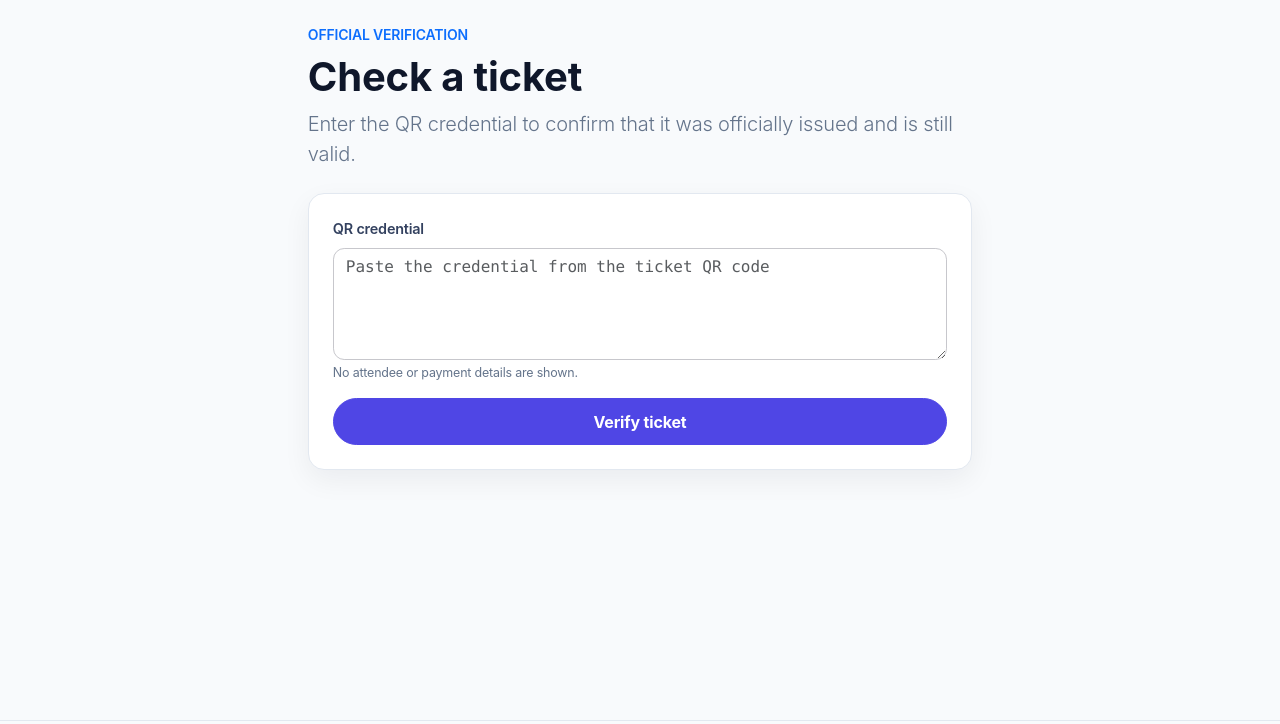
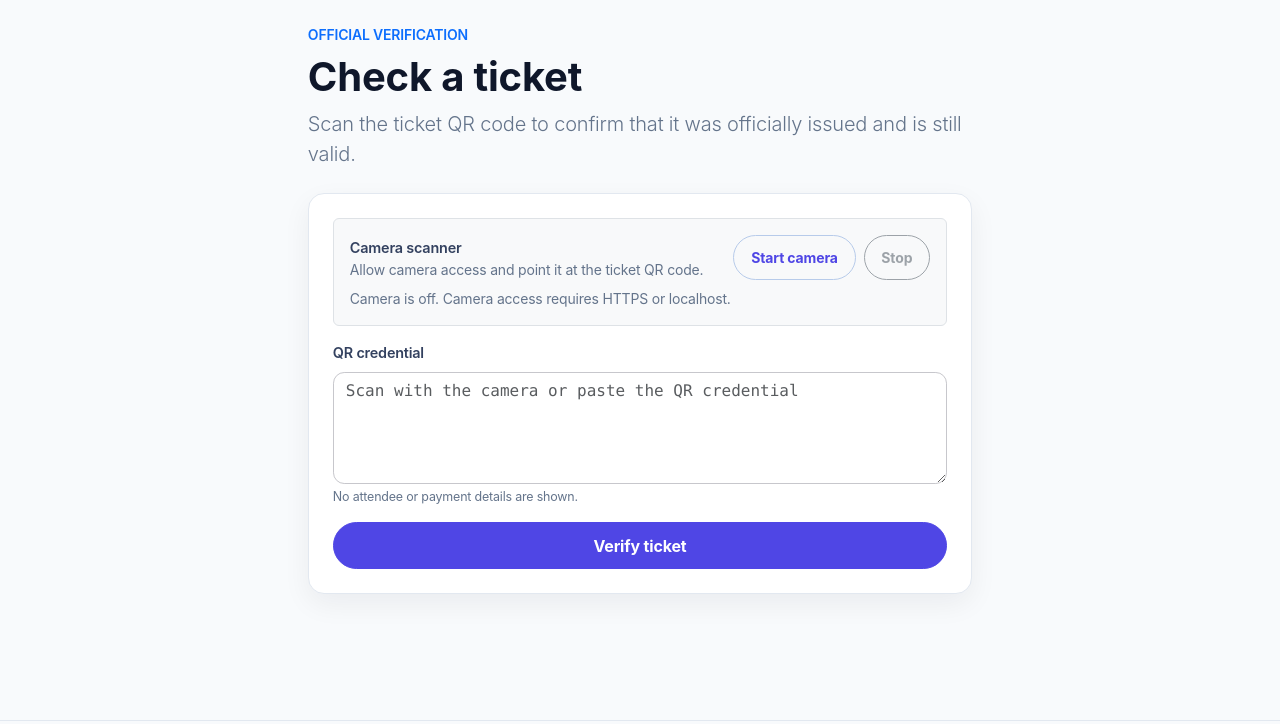
Before and after one commit to pitech09/etickting, a Django app: page /tickets/verify/page/ in a window 1280 px wide. Shown: the part 80-804 px from the top of the page. Run offline with Django 5.2, Linux system fonts and the light colour scheme; some libraries are stand-ins or nearby versions.

Commit message:
Enhance ticket verification page with camera scanning functionality and update tests to verify new features

```diff
--- a/templates/ticketing/verify.html
+++ b/templates/ticketing/verify.html
@@ -2,25 +2,61 @@
 {% block title %}Verify a ticket · Kena{% endblock %}
 {% block content %}
 <div class="row justify-content-center"><div class="col-lg-7">
-  <div class="mb-4"><p class="text-uppercase text-primary small fw-semibold mb-2">Official verification</p><h1 class="display-6 fw-bold">Check a ticket</h1><p class="lead text-secondary">Enter the QR credential to confirm that it was officially issued and is still valid.</p></div>
-  <form id="verify-form" class="card shadow-sm p-4" novalidate><label class="form-label fw-semibold" for="credential">QR credential</label><textarea id="credential" class="form-control font-monospace" rows="4" required placeholder="Paste the credential from the ticket QR code"></textarea><div class="form-text mb-3">No attendee or payment details are shown.</div><button class="btn btn-primary" type="submit"><span class="button-label">Verify ticket</span><span class="spinner-border spinner-border-sm d-none" aria-hidden="true"></span></button></form>
+  <div class="mb-4"><p class="text-uppercase text-primary small fw-semibold mb-2">Official verification</p><h1 class="display-6 fw-bold">Check a ticket</h1><p class="lead text-secondary">Scan the ticket QR code to confirm that it was officially issued and is still valid.</p></div>
+  <form id="verify-form" class="card shadow-sm p-4" novalidate>
+    <div class="border rounded p-3 mb-3 bg-light">
+      <div class="d-flex justify-content-between align-items-center gap-2 mb-2"><div><label class="form-label fw-semibold mb-0" for="camera-reader">Camera scanner</label><p class="small text-secondary mb-0">Allow camera access and point it at the ticket QR code.</p></div><div class="d-flex gap-2"><button class="btn btn-outline-primary btn-sm" id="start-camera" type="button">Start camera</button><button class="btn btn-outline-secondary btn-sm" id="stop-camera" type="button" disabled>Stop</button></div></div>
+      <div id="camera-reader" class="d-none" aria-label="Camera QR scanner"></div>
+      <div id="camera-status" class="small text-secondary" aria-live="polite">Camera is off. Camera access requires HTTPS or localhost.</div>
+    </div>
+    <label class="form-label fw-semibold" for="credential">QR credential</label><textarea id="credential" class="form-control font-monospace" rows="4" required placeholder="Scan with the camera or paste the QR credential"></textarea><div class="form-text mb-3">No attendee or payment details are shown.</div><button class="btn btn-primary" type="submit"><span class="button-label">Verify ticket</span><span class="spinner-border spinner-border-sm d-none" aria-hidden="true"></span></button>
+  </form>
   <div id="verify-result" class="mt-4" aria-live="polite"></div>
 </div></div>
+<script src="https://unpkg.com/html5-qrcode@2.3.8/html5-qrcode.min.js"></script>
 <script>
 const verifyForm = document.getElementById('verify-form');
 const resultBox = document.getElementById('verify-result');
+const cameraReader = document.getElementById('camera-reader');
+const cameraStatus = document.getElementById('camera-status');
+const startCameraButton = document.getElementById('start-camera');
+const stopCameraButton = document.getElementById('stop-camera');
+let cameraScanner = null;
+let cameraRunning = false;
 const escapeHtml = (value) => String(value ?? '').replace(/[&<>"']/g, char => ({'&':'&amp;','<':'&lt;','>':'&gt;','"':'&quot;',"'":'&#039;'}[char]));
+const stopCamera = async () => {
+  if (!cameraScanner || !cameraRunning) return;
+  try { await cameraScanner.stop(); } catch (error) { console.warn('Unable to stop camera scanner', error); }
+  cameraRunning = false; cameraReader.classList.add('d-none'); startCameraButton.disabled = false; stopCameraButton.disabled = true; cameraStatus.textContent = 'Camera is off.';
+};
+const startCamera = async () => {
+  if (!window.Html5Qrcode) { cameraStatus.textContent = 'Camera scanner could not load. Use manual entry instead.'; return; }
+  if (cameraRunning) return;
+  cameraReader.classList.remove('d-none'); cameraStatus.textContent = 'Requesting camera access…'; cameraScanner = cameraScanner || new Html5Qrcode('camera-reader');
+  try {
+    await cameraScanner.start({facingMode: 'environment'}, {fps: 10, qrbox: {width: 250, height: 250}}, async (credential) => {
+      document.getElementById('credential').value = credential;
+      await stopCamera();
+      verifyForm.requestSubmit();
+    }, () => {});
+    cameraRunning = true; startCameraButton.disabled = true; stopCameraButton.disabled = false; cameraStatus.textContent = 'Camera is active. Point it at the ticket QR code.';
+  } catch (error) {
+    cameraReader.classList.add('d-none'); cameraStatus.textContent = 'Camera access failed. Allow permission and use HTTPS or localhost, then try again.'; console.error('Unable to start camera scanner', error);
+  }
+};
+startCameraButton.addEventListener('click', startCamera);
+stopCameraButton.addEventListener('click', stopCamera);
 verifyForm.addEventListener('submit', async (event) => {
-  event.preventDefault();
-  const button = verifyForm.querySelector('button'); const spinner = button.querySelector('.spinner-border');
+  event.preventDefault(); await stopCamera();
+  const button = verifyForm.querySelector('button[type="submit"]'); const spinner = button.querySelector('.spinner-border');
   button.disabled = true; spinner.classList.remove('d-none'); resultBox.innerHTML = '';
   try {
     const value = document.getElementById('credential').value.trim();
+    if (!value) throw new Error('Scan or enter a QR credential first.');
     const response = await fetch(`{% url 'ticketing:ticket-public-verify' %}?credential=${encodeURIComponent(value)}`);
-    const data = await response.json();
-    const valid = data.authentic === true;
+    const data = await response.json(); const valid = data.authentic === true;
     resultBox.innerHTML = `<div class="alert ${valid ? 'alert-success' : 'alert-danger'}"><h2 class="h5">${valid ? 'Authentic ticket' : 'Ticket not valid'}</h2><p class="mb-1">Status: <strong>${escapeHtml(data.status || 'unknown')}</strong></p>${valid ? `<p class="mb-0">Event: ${escapeHtml(data.event)}<br>Reference: <span class="font-monospace">${escapeHtml(data.ticket_reference)}</span>${data.seat ? `<br>Seat: ${escapeHtml(data.seat)}` : ''}</p>` : '<p class="mb-0">Do not use this ticket for entry. Ask the issuer for help.</p>'}</div>`;
-  } catch (error) { resultBox.innerHTML = '<div class="alert alert-warning">We could not reach the verification service. Please try again.</div>'; }
+  } catch (error) { resultBox.innerHTML = `<div class="alert alert-warning">${escapeHtml(error.message || 'We could not reach the verification service. Please try again.')}</div>`; }
   button.disabled = false; spinner.classList.add('d-none');
 });
 </script>
--- a/ticketing/tests.py
+++ b/ticketing/tests.py
@@ -252,7 +252,10 @@ class TicketAuthenticityTests(TestCase):
         self.assertContains(response, "Ticket marketplace")
 
     def test_verification_and_scanner_pages_are_available_to_the_right_users(self):
-        self.assertEqual(self.client.get(reverse("ticketing:ticket-public-verify-page")).status_code, 200)
+        response = self.client.get(reverse("ticketing:ticket-public-verify-page"))
+        self.assertEqual(response.status_code, 200)
+        self.assertContains(response, "Start camera")
+        self.assertContains(response, "html5-qrcode@2.3.8")
         self.client.force_login(self.staff)
         response = self.client.get(reverse("ticketing:ticket-scanner-page", args=[self.event.id]))
         self.assertEqual(response.status_code, 200)
```
